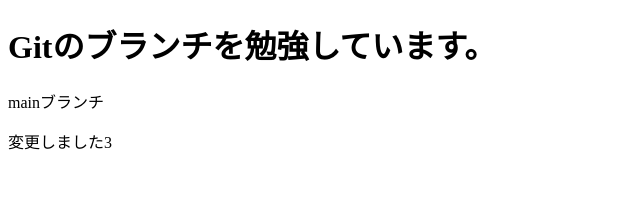
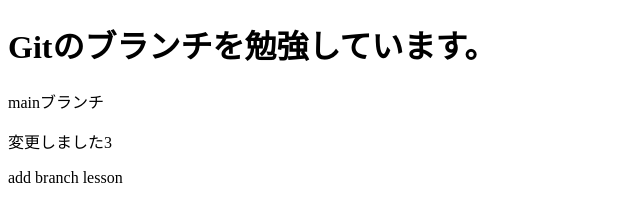
Before and after one commit to tajima2019/git-study, a plain HTML site: page index.html in a window 1280 px wide. Shown: the whole page, without its empty margins (0-640 px from the left). Drawn offline with Linux system fonts and the light colour scheme.

Commit message:
add lesson branch

```diff
--- a/index.html
+++ b/index.html
@@ -8,5 +8,6 @@
     <h1>Gitのブランチを勉強しています。</h1>
     <p>mainブランチ</p>
     <p>変更しました3</p>
+    <p>add branch lesson</p>
   </body>
 </html>
```
